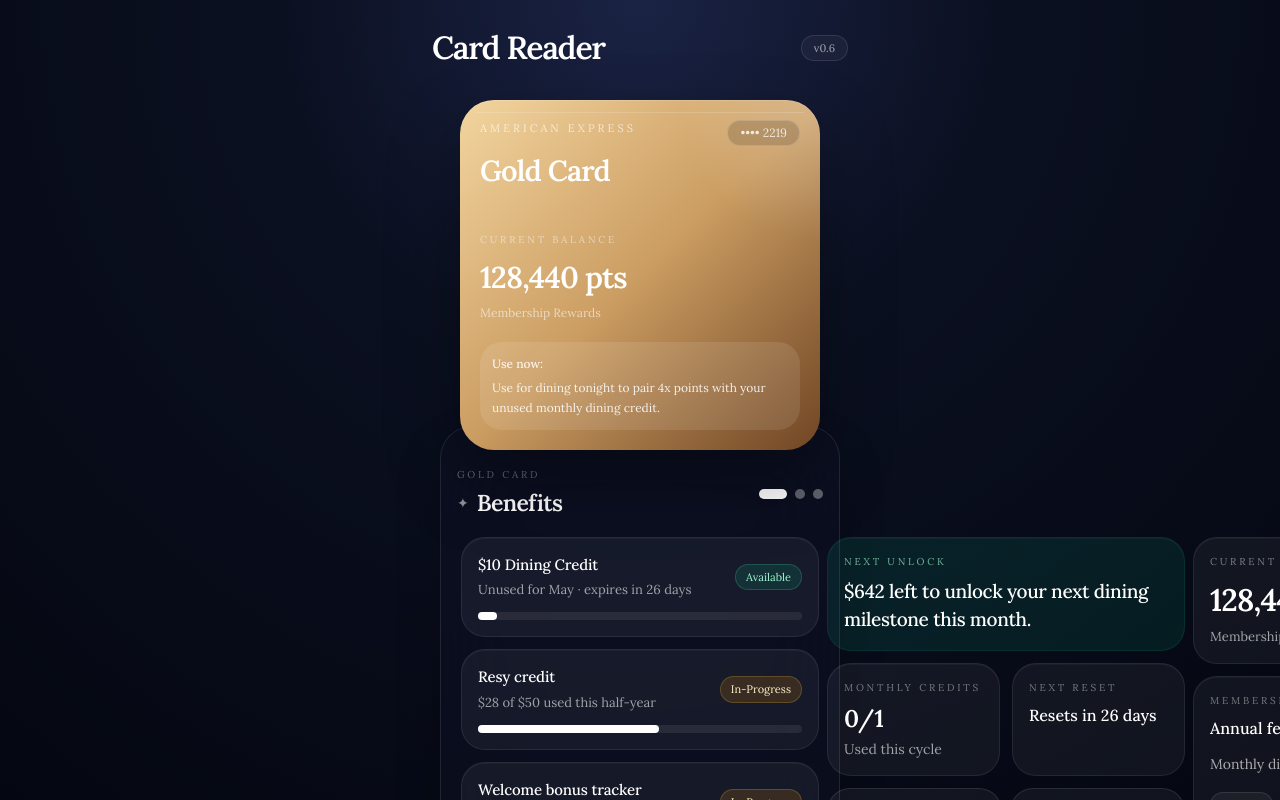
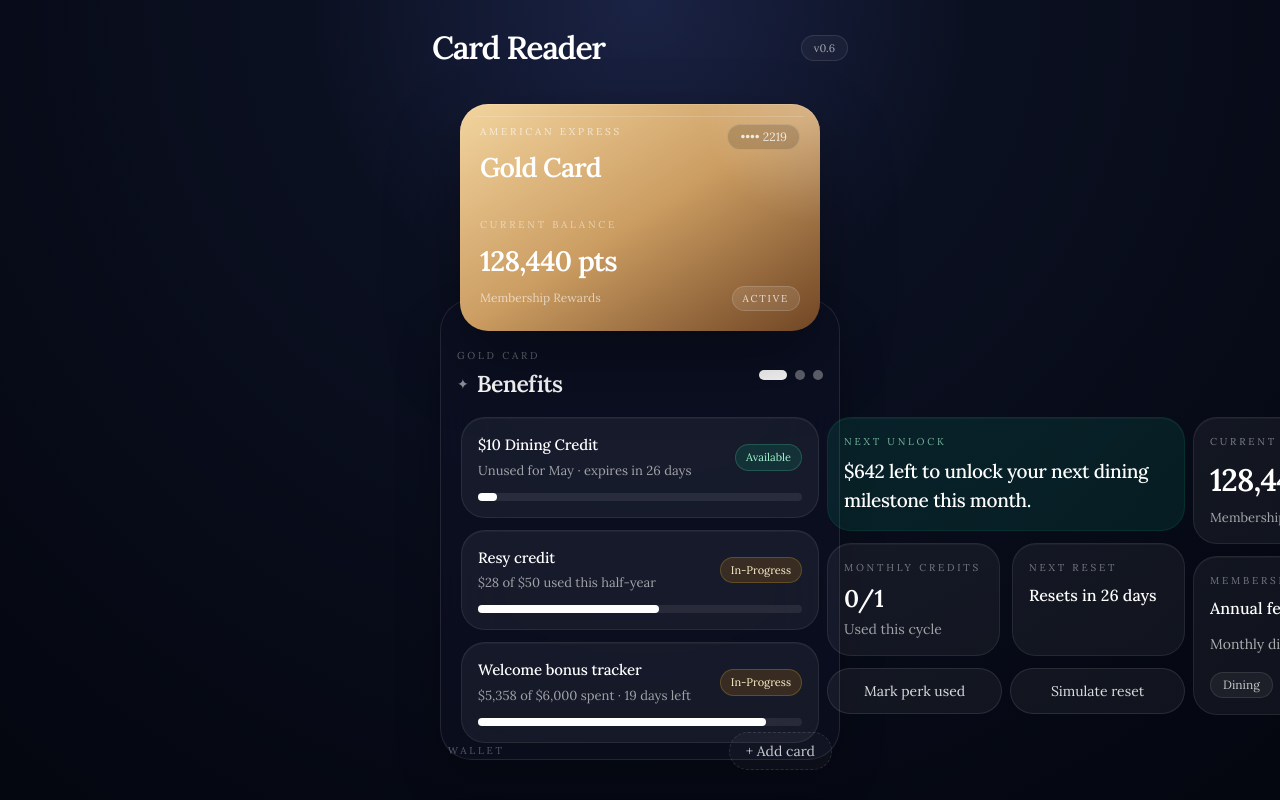
Before and after one commit to kylehocho/card-reader, a Next.js app: page / in a window 1280 px wide. Shown: the top 800 px of the page. Built offline with nearby package versions, Linux system fonts and the light colour scheme.

Commit message:
Make selected pass card-shaped

```diff
--- a/components/card-reader/WalletPrototype.tsx
+++ b/components/card-reader/WalletPrototype.tsx
@@ -374,44 +374,44 @@
 
           {screen === 'wallet' && (
             <section className="flex min-h-[calc(100vh-170px)] flex-col gap-0">
-              <div className="relative z-20 px-1 pt-2">
+              <div className="relative z-20 px-1 pt-3">
                 <motion.div
                   layout
                   className="relative mx-auto w-full max-w-[360px]"
                 >
                   <motion.div
                     layout
-                    className={`relative overflow-hidden rounded-[34px] bg-gradient-to-br ${selectedCard.gradient} px-5 pb-5 pt-5 shadow-[inset_0_1px_0_rgba(255,255,255,0.15),0_32px_70px_rgba(0,0,0,0.34)]`}
+                    className={`relative aspect-[1.586/1] overflow-hidden rounded-[28px] bg-gradient-to-br ${selectedCard.gradient} px-5 pb-5 pt-5 shadow-[inset_0_1px_0_rgba(255,255,255,0.15),0_32px_70px_rgba(0,0,0,0.34)]`}
                   >
                     <div className="absolute inset-0 bg-[radial-gradient(circle_at_top_right,rgba(255,255,255,0.24),transparent_28%)]" />
                     <div className="absolute inset-x-4 top-3 h-px bg-white/15" />
 
-                    <div className="relative text-white">
+                    <div className="relative flex h-full flex-col justify-between text-white">
                       <div className="flex items-start justify-between">
                         <div>
-                          <p className="text-[11px] uppercase tracking-[0.28em] text-white/65">{selectedCard.issuer}</p>
-                          <h2 className="mt-3 text-[29px] font-semibold tracking-[-0.03em]">{selectedCard.name}</h2>
+                          <p className="text-[10px] uppercase tracking-[0.28em] text-white/65">{selectedCard.issuer}</p>
+                          <h2 className="mt-2 text-[27px] font-semibold tracking-[-0.03em]">{selectedCard.name}</h2>
                         </div>
                         <div className="rounded-full border border-white/18 bg-black/15 px-3 py-1 text-xs text-white/80 backdrop-blur">•••• {selectedCard.last4}</div>
                       </div>
 
-                      <div className="mt-10">
+                      <div>
                         <p className="text-[10px] uppercase tracking-[0.28em] text-white/50">Current balance</p>
-                        <p className="mt-2 text-[30px] font-semibold tracking-[-0.03em]">{selectedCard.pointsValue}</p>
-                        <p className="mt-1 text-[12px] text-white/58">{selectedCard.pointsLabel}</p>
-                      </div>
-
-                      <div className="mt-5 rounded-[22px] bg-white/10 p-3 text-[12px] leading-5 text-white/88">
-                        <span className="font-medium">Use now:</span>
-                        <div className="mt-1">{selectedCard.recommendation}</div>
+                        <p className="mt-2 text-[28px] font-semibold tracking-[-0.03em]">{selectedCard.pointsValue}</p>
+                        <div className="mt-1 flex items-center justify-between gap-3">
+                          <p className="text-[12px] text-white/60">{selectedCard.pointsLabel}</p>
+                          <div className="rounded-full border border-white/15 bg-white/10 px-2.5 py-1 text-[10px] uppercase tracking-[0.18em] text-white/78">
+                            Active
+                          </div>
+                        </div>
                       </div>
                     </div>
                   </motion.div>
                 </motion.div>
               </div>
 
-              <div className="relative z-10 -mt-6 px-2">
-                <div className="rounded-[32px] border border-white/10 bg-[#0d1224]/55 px-4 pb-4 pt-10 backdrop-blur-2xl shadow-[0_22px_45px_rgba(0,0,0,0.24)]">
+              <div className="relative z-10 -mt-8 px-2">
+                <div className="rounded-[32px] border border-white/10 bg-[#0d1224]/55 px-4 pb-4 pt-12 backdrop-blur-2xl shadow-[0_22px_45px_rgba(0,0,0,0.24)]">
                   <div className="mb-4 flex items-center justify-between">
                     <div>
                       <p className="text-[10px] uppercase tracking-[0.28em] text-white/38">{selectedCard.name}</p>
```
